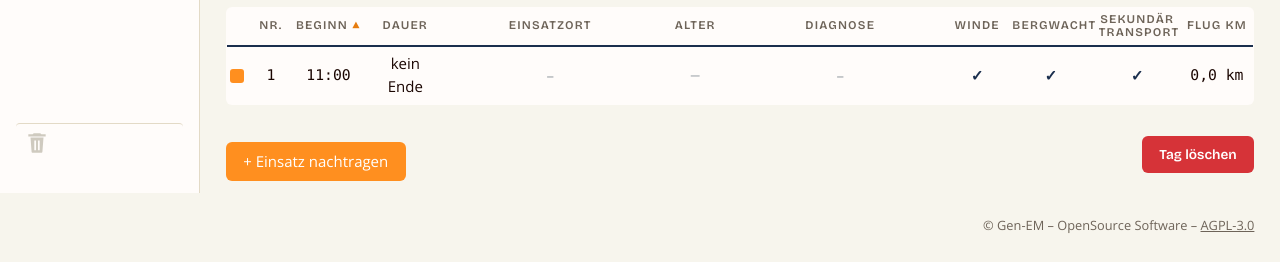
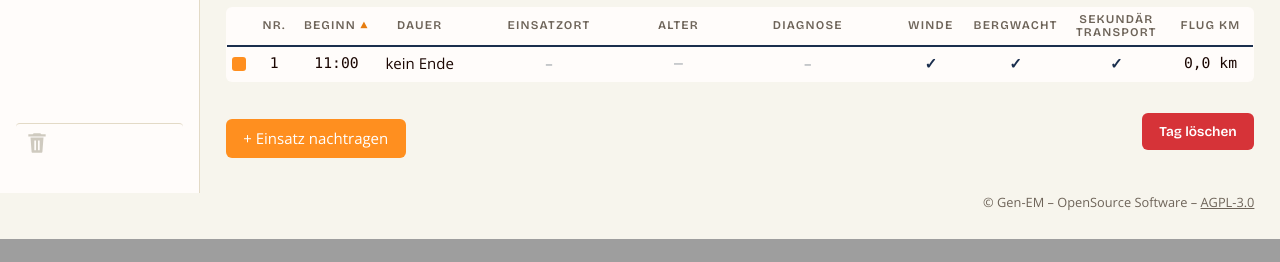
Before and after one commit to gen-em/flugdienst, a PHP site: page / in a window 1280 px wide. Shown: the part 613-875 px from the top of the page. After the commit the page ends 852 px from the top, so only its background shows below. Run offline with PHP 8.4, Linux system fonts and the light colour scheme; the visitor is signed in with stand-in values (Sample User, id 1); tables that the repository leaves empty hold one stand-in row (values such as "Sample post").

Commit message:
Uhr 1.33 und Web

```diff
--- a/server/assets/style.css
+++ b/server/assets/style.css
@@ -54,7 +54,7 @@ body{margin:0;background:var(--rauch);color:var(--ink);
   .daylist{border-right:0;border-bottom:1px solid var(--line)}
   .daylist ul{display:flex;flex-wrap:wrap;gap:.3rem}}
 
-.page{padding:1.2rem 1.6rem;max-width:1150px}
+.page{padding:1.2rem 1.6rem;max-width:1200px}
 h1{font-family:var(--head);font-weight:600;font-size:1.7rem;
   letter-spacing:.01em;margin:.2rem 0 1rem;color:var(--navy)}
 h2{font-family:var(--head);font-weight:600;font-size:1rem;letter-spacing:.08em;
@@ -385,15 +385,16 @@ a.btn-red,a.btn-edit,a.btn-primary,a.btn-plain,a.btn-yellow{text-decoration:none
   font-size:.74rem;line-height:1.15;padding:.3rem .3rem}
 #missions td{padding:.35rem .3rem;overflow:hidden;text-overflow:ellipsis}
 
-#missions th.c-swatch,#missions td.c-swatch{width:1.6rem;padding-left:.2rem}
-#missions th.c-no,   #missions td.c-no    {width:2.4rem}
-#missions th.c-mid,  #missions td.c-mid   {width:4.8rem}   /* Beginn, Dauer, Alter */
-#missions th.c-winde,#missions td.c-winde {width:3.8rem}
-#missions th.c-bw,   #missions td.c-bw    {width:5.4rem}
-#missions th.c-sek,  #missions td.c-sek   {width:5.4rem;white-space:normal}
-#missions th.c-km,   #missions td.c-km    {width:4.6rem}
-#missions td.c-no,#missions td.c-mid,#missions td.c-winde,
-#missions td.c-bw,#missions td.c-sek,#missions td.c-km{text-align:center}
+#missions th.c-swatch,#missions td.c-swatch{width:1.7rem;padding-left:.2rem}
+#missions th.c-no,   #missions td.c-no    {width:2.6rem}
+#missions th.c-mid,  #missions td.c-mid   {width:5.2rem}   /* Beginn, Dauer, Alter */
+#missions th.c-winde,#missions td.c-winde {width:4.4rem}
+#missions th.c-bw,   #missions td.c-bw    {width:6.2rem}
+#missions th.c-sek,  #missions td.c-sek   {width:6.4rem;white-space:normal}
+#missions th.c-km,   #missions td.c-km    {width:5.4rem}
+
+/* Alle Spalten mittig — auch Einsatzort und Diagnose */
+#missions th,#missions td{text-align:center}
 
 /* Karte, Flugtag-Kasten und Tabelle laufen gleich breit */
 .daymeta,.map,#missions{width:100%;box-sizing:border-box}
@@ -431,3 +432,9 @@ a.btn-red,a.btn-edit,a.btn-primary,a.btn-plain,a.btn-yellow{text-decoration:none
 
 /* Schaltflächen, die Links sind, nie unterstreichen */
 a.btn-red,a.btn-edit,a.btn-primary,a.btn-plain,a.btn-yellow{text-decoration:none}
+
+
+/* --- Block J: Zeilenstreifen zur besseren Unterscheidung --- */
+#missions tbody tr:nth-child(odd){background:var(--schnee)}
+#missions tbody tr:nth-child(even){background:var(--rauch)}
+#missions tbody tr:hover{background:var(--accent-light)}
--- a/server/index.php
+++ b/server/index.php
@@ -225,7 +225,8 @@ function extractOrt(addr){
 function esc(t){ const d = document.createElement('div'); d.textContent = t; return d.innerHTML; }
 
 function fmtDur(s){ if(s==null) return 'kein Ende'; const h=Math.floor(s/3600),m=Math.round(s%3600/60);
-  return h? `${h} h ${String(m).padStart(2,'0')} min` : `${m} min`; }
+  // kompakt ohne Leerzeichen vor der Einheit, damit die Spalte einzeilig bleibt
+  return h? `${h}h ${String(m).padStart(2,'0')}min` : `${m}min`; }
 function fmtKm(m){ return m==null ? '<span class="dash">–</span>' : (m/1000).toFixed(1).replace('.',',')+' km'; }
 
 function showLoadError(msg){
```
Also changed, not shown: 3 other files.
